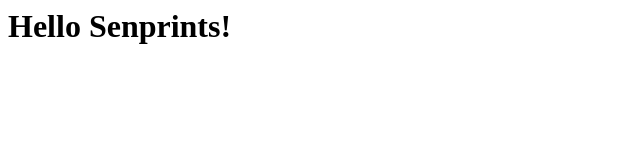
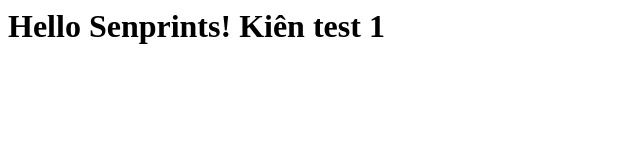
Before and after one commit to nambw2610/Senprints-Test, a plain HTML site: page index.html in a window 1280 px wide. Shown: the whole page, without its empty margins (0-640 px from the left). Drawn offline with Linux system fonts and the light colour scheme.

Commit message:
Kiên test 1

```diff
--- a/index.html
+++ b/index.html
@@ -1 +1 @@
-<h1>Hello Senprints!</h1>
+<h1>Hello Senprints! Kiên test 1</h1>
```
